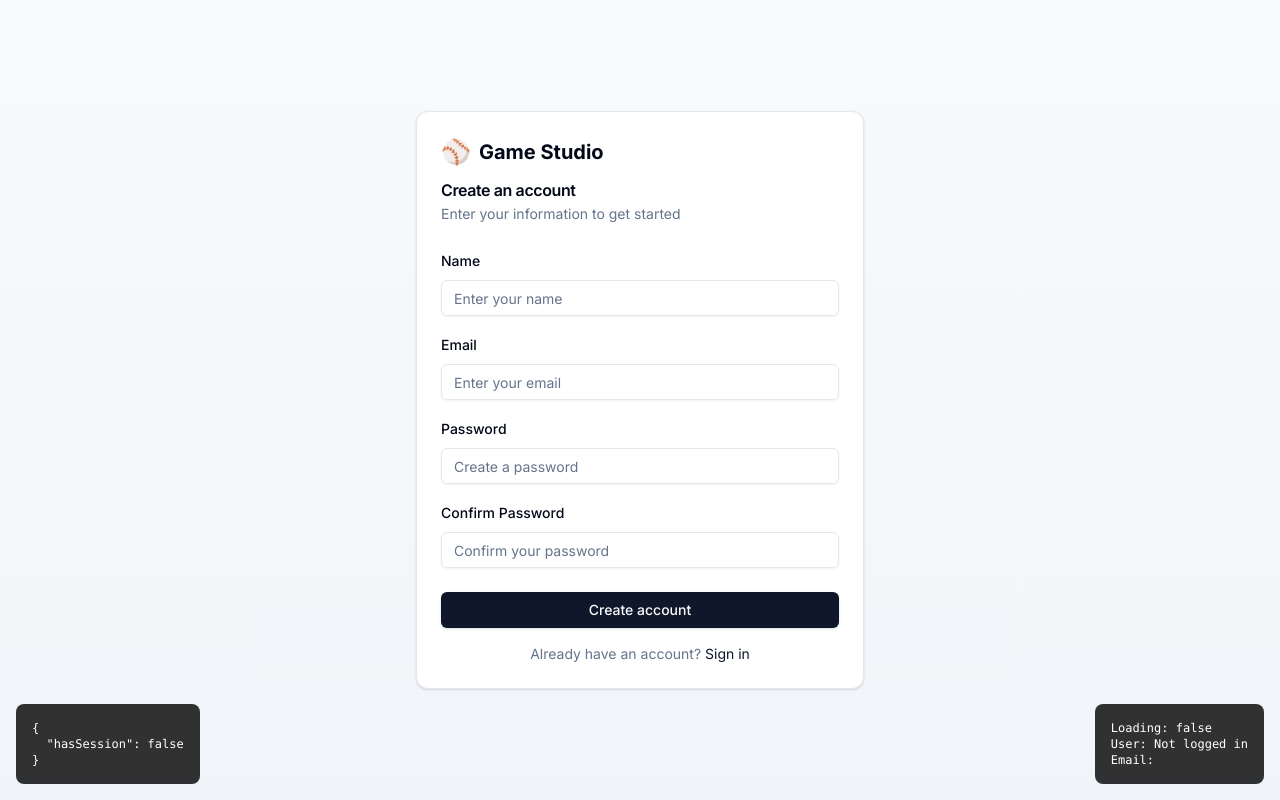
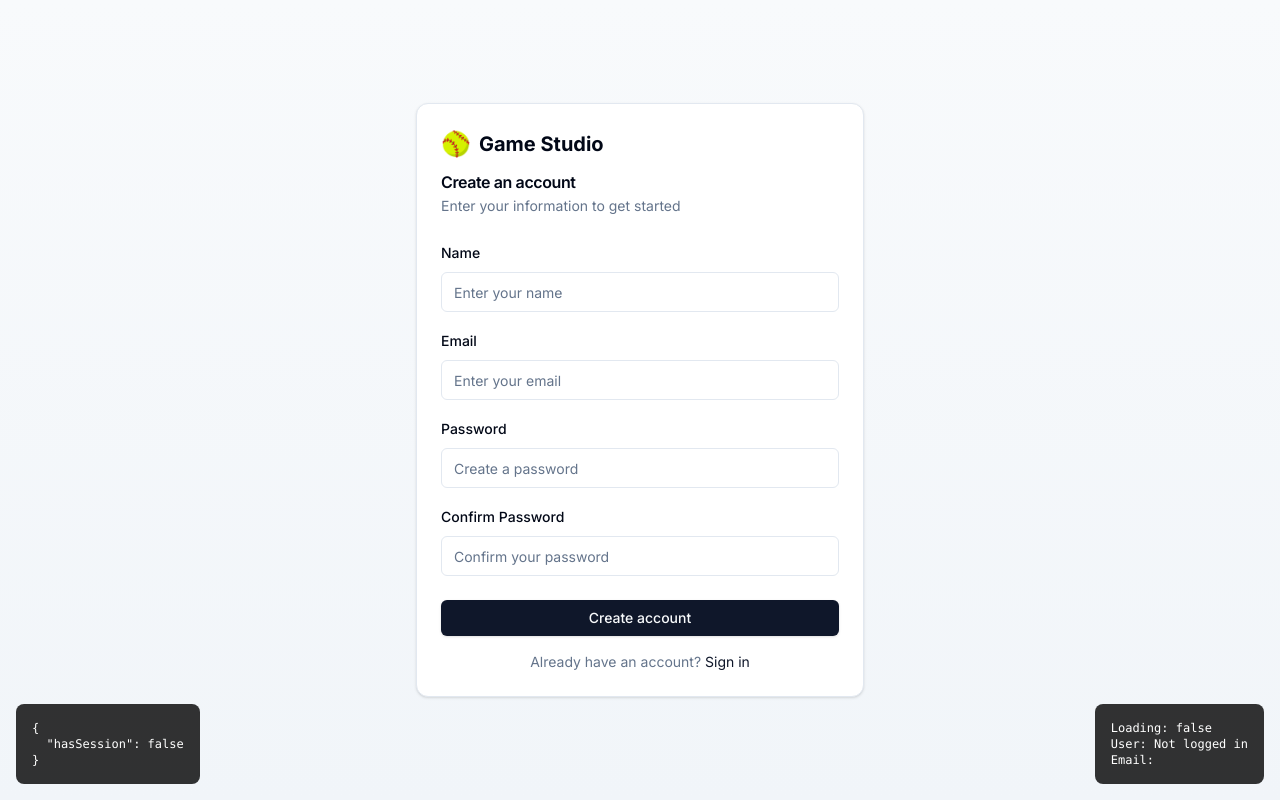
Before and after one commit to fastpitchstudio/gamestudio, a Next.js app: page /signup in a window 1280 px wide. Built offline with nearby package versions, Linux system fonts and the light colour scheme; no server answers.

Commit message:
fixed eslint issues on vercel

```diff
--- a/src/app/(auth)/page.tsx
+++ b/src/app/(auth)/page.tsx
@@ -45,7 +45,7 @@
     <Card className="w-full">
       <CardHeader>
         <div className="flex items-center gap-2 mb-2">
-          <span className="text-2xl">⚾</span>
+          <span className="text-2xl">🥎</span>
           <span className="text-xl font-bold">Game Studio</span>
         </div>
         <CardTitle>Welcome back</CardTitle>
@@ -90,7 +90,7 @@
             {loading ? 'Signing in...' : 'Sign in'}
           </Button>
           <div className="text-sm text-slate-500 text-center">
-            Don't have an account?{' '}
+            Don&apos;t have an account?{' '}
             <Link href="/signup" className="text-slate-900 hover:underline">
               Sign up
             </Link>
--- a/src/app/(auth)/signup/page.tsx
+++ b/src/app/(auth)/signup/page.tsx
@@ -78,7 +78,7 @@
     <Card className="w-full">
       <CardHeader>
         <div className="flex items-center gap-2 mb-2">
-          <span className="text-2xl">⚾</span>
+          <span className="text-2xl">🥎</span>
           <span className="text-xl font-bold">Game Studio</span>
         </div>
         <CardTitle>Create an account</CardTitle>
--- a/src/app/page.tsx
+++ b/src/app/page.tsx
@@ -1,6 +1,6 @@
 import { redirect } from 'next/navigation'
 import { cookies } from 'next/headers'
-import { createServerClient } from '@supabase/ssr'
+import { createServerClient, CookieOptions } from '@supabase/ssr'
 
 export default async function RootPage() {
   const cookieStore = await cookies()
@@ -14,11 +14,11 @@
           const cookie = cookieStore.get(name)
           return cookie?.value
         },
-        set(name: string, value: string, options: any) {
+        set(_name: string, _value: string, _options: CookieOptions) {
           // Next.js cookies() doesn't support setting cookies in Server Components
           // This is handled by the middleware
         },
-        remove(name: string, options: any) {
+        remove(_name: string, _options: CookieOptions) {
           // Next.js cookies() doesn't support removing cookies in Server Components
           // This is handled by the middleware
         },
--- a/src/components/auth/login-form.tsx
+++ b/src/components/auth/login-form.tsx
@@ -1,7 +1,6 @@
 'use client'
 
 import { useState, useEffect } from 'react'
-import { useRouter } from 'next/navigation'
 import Link from 'next/link'
 import { createClient } from '@/lib/supabase/client'
 import { Card, CardContent, CardDescription, CardFooter, CardHeader, CardTitle } from '@/components/ui/card'
@@ -14,7 +13,6 @@
   const [mounted, setMounted] = useState(false)
 
   // Other state declarations
-  const router = useRouter()
   const [email, setEmail] = useState('')
   const [password, setPassword] = useState('')
   const [loading, setLoading] = useState(false)
--- a/src/components/ui/input.tsx
+++ b/src/components/ui/input.tsx
@@ -1,9 +1,10 @@
-import * as React from "react"
-
-import { cn } from "@/lib/utils"
+import * as React from 'react'
+import { cn } from '@/lib/utils'
 
 export interface InputProps
-  extends React.InputHTMLAttributes<HTMLInputElement> {}
+  extends React.InputHTMLAttributes<HTMLInputElement> {
+  // Add any additional props here if needed
+}
 
 const Input = React.forwardRef<HTMLInputElement, InputProps>(
   ({ className, type, ...props }, ref) => {
@@ -11,7 +12,7 @@
       <input
         type={type}
         className={cn(
-          "flex h-9 w-full rounded-md border border-input bg-transparent px-3 py-1 text-sm shadow-sm transition-colors file:border-0 file:bg-transparent file:text-sm file:font-medium file:text-foreground placeholder:text-muted-foreground focus-visible:outline-none focus-visible:ring-1 focus-visible:ring-ring disabled:cursor-not-allowed disabled:opacity-50",
+          'flex h-10 w-full rounded-md border border-input bg-background px-3 py-2 text-sm ring-offset-background file:border-0 file:bg-transparent file:text-sm file:font-medium placeholder:text-muted-foreground focus-visible:outline-none focus-visible:ring-2 focus-visible:ring-ring focus-visible:ring-offset-2 disabled:cursor-not-allowed disabled:opacity-50',
           className
         )}
         ref={ref}
@@ -20,6 +21,6 @@
     )
   }
 )
-Input.displayName = "Input"
+Input.displayName = 'Input'
 
 export { Input }
```
Also changed, not shown: .eslintrc.json.
